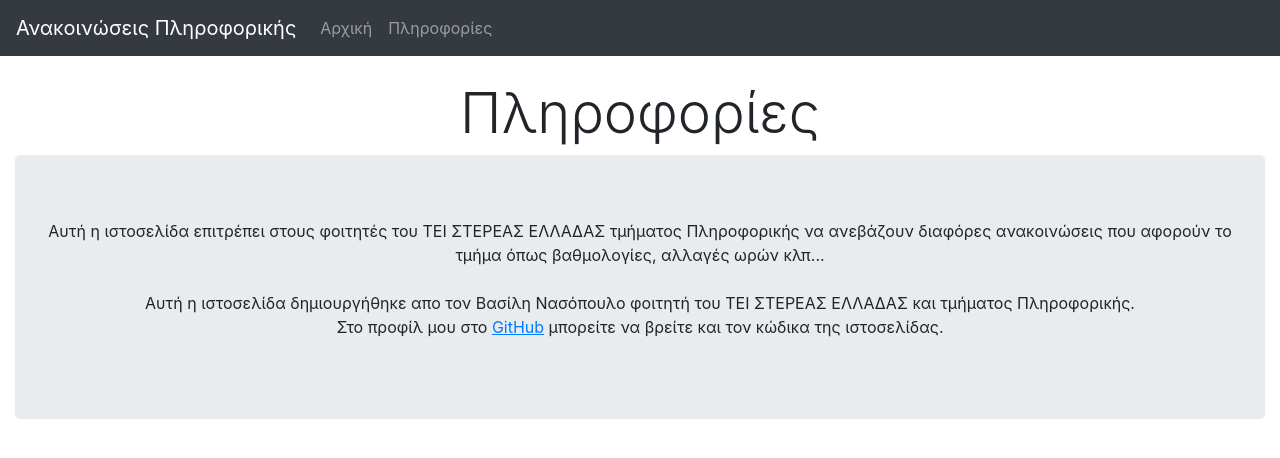
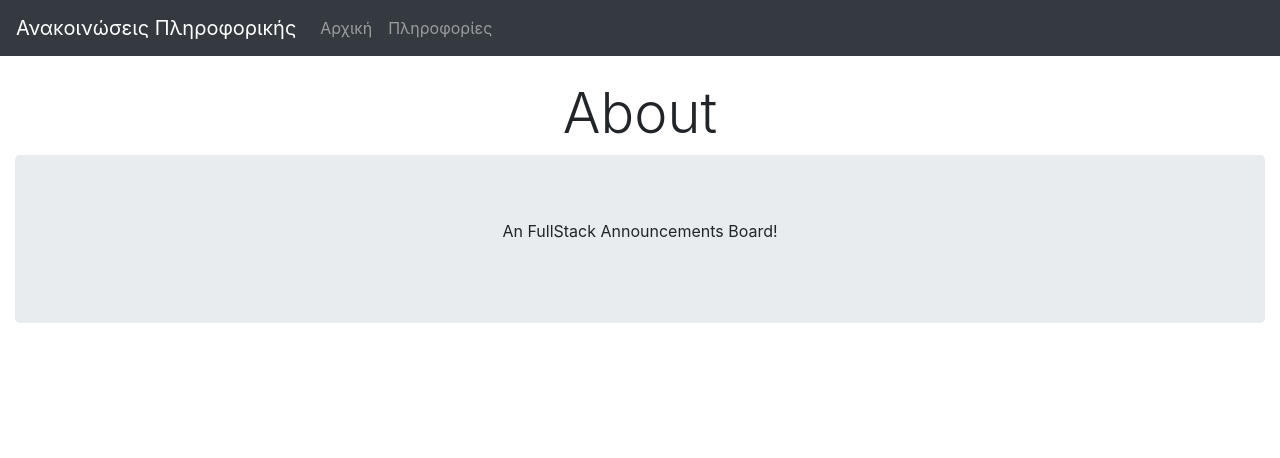
Before and after one commit to BillNas/fullstack-announcements-board, a Vue app in the folder client/: page /about in a window 1280 px wide. Shown: the top 458 px of the page. Built offline with nearby package versions, Linux system fonts and the light colour scheme; what vue-toasted would draw is missing.

Commit message:
Update About.vue

```diff
--- a/client/src/components/About.vue
+++ b/client/src/components/About.vue
@@ -1,12 +1,8 @@
 <template>
 <div class="container-fluid mt-4">
-    <h3 class="display-4 text-center">Πληροφορίες</h3>
+    <h3 class="display-4 text-center">About</h3>
      <div class="jumbotron">
-        <p class="text-center">Αυτή η ιστοσελίδα επιτρέπει στους φοιτητές του ΤΕΙ ΣΤΕΡΕΑΣ ΕΛΛΑΔΑΣ τμήματος Πληροφορικής
-        να ανεβάζουν διαφόρες ανακοινώσεις που αφορούν το τμήμα όπως βαθμολογίες, αλλαγές ωρών κλπ...
-        <br><br>
-        Αυτή η ιστοσελίδα δημιουργήθηκε απο τον Βασίλη Νασόπουλο φοιτητή του ΤΕΙ ΣΤΕΡΕΑΣ ΕΛΛΑΔΑΣ και τμήματος Πληροφορικής. <br>
-        Στο προφίλ μου στο  <a href="https://github.com/BillNas" id="github"><u>GitHub</u></a> μπορείτε να βρείτε και τον κώδικα της ιστοσελίδας.
+        <p class="text-center">An FullStack Announcements Board!
         </p>
     </div>
     </div>
```
